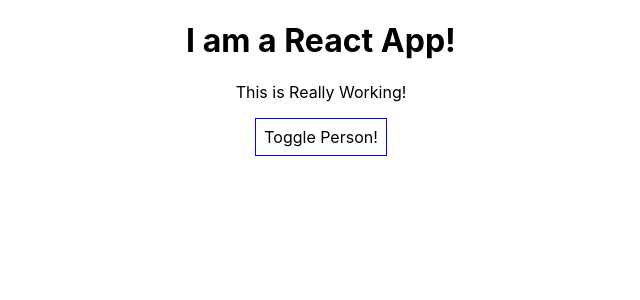
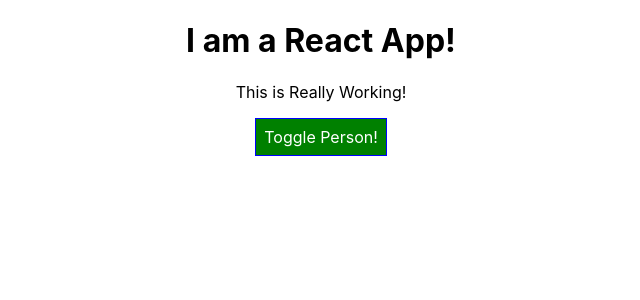
Before and after one commit to ArberGjonaj/React_Throwback_Learning, a React (Create React App) app: page / in a window 1280 px wide. Shown: the top 300 px of the page, without its empty margins (319-959 px from the left). Built offline with nearby package versions, Linux system fonts and the light colour scheme.

Commit message:
Setting Styles Dynamically

```diff
--- a/src/App.js
+++ b/src/App.js
@@ -1,26 +1,22 @@
-import React  from 'react'
-import Person from './Person/Person'
-import './App.css';
-class App extends React.Component{
-  state={
-    person:[
-      {id:'asfgvav', name:'Arber',age:21},
-      {id:'vasdg', name:'Ulger',age:21},
-      {id:'xcgasdga', name:'Elidor',age:21}
+import React from "react";
+import Person from "./Person/Person";
+import "./App.css";
+class App extends React.Component {
+  state = {
+    person: [
+      { id: "asfgvav", name: "Arber", age: 21 },
+      { id: "vasdg", name: "Ulger", age: 21 },
+      { id: "xcgasdga", name: "Elidor", age: 21 },
     ],
-    showPerson: false
-  }
+    showPerson: false,
+  };
 
-  nameChangedHandler = (event,id) =>{
-
-    const personIndex = this.state.person.findIndex(
-      p=>{
-
+  nameChangedHandler = (event, id) => {
+    const personIndex = this.state.person.findIndex((p) => {
       return p.id === id;
-      }
-    )
+    });
     const person = {
-      ...this.state.person[personIndex]
+      ...this.state.person[personIndex],
     };
 
     person.name = event.target.value;
@@ -28,53 +24,60 @@
     const persons = [...this.state.person];
 
     persons[personIndex] = person;
-    this.setState({person:persons})
+    this.setState({ person: persons });
+  };
 
-  }
+  deletePersonHandler = (personIndex) => {
+    const person = [...this.state.person];
+    person.splice(personIndex, 1);
+    this.setState({ person: person });
+  };
 
-  deletePersonHandler = (personIndex) =>{
- const person = [...this.state.person];
- person.splice(personIndex, 1)
- this.setState({person:person})
-  }
+  togglePersonHandler = () => {
+    let doesShow = this.state.showPerson;
+    this.setState({
+      showPerson: !doesShow,
+    });
+  };
+  render() {
+    const style = {
+      backgroundColor: "green",
+      color: "white",
+      font: "inherit",
+      border: "1px solid blue",
+      padding: "8px",
+      cursor: "pointer",
+    };
 
-  togglePersonHandler=()=>{
-    let doesShow = this.state.showPerson
-   this.setState({
-     showPerson:!doesShow
-   })
-  }
-  render(){
-    const style = {
-      backgroundColor: 'white',
-      font: 'inherit',
-      border: '1px solid blue',
-      padding: '8px',
-      cursor: 'pointer'
-    };
     let persons = null;
-    if(this.state.showPerson){
+
+    if (this.state.showPerson) {
       persons = (
         <div>
-          {
-          this.state.person.map((person,index)=>{
-            return <Person name={person.name} key={person.id}  age={person.age} withClick={this.deletePersonHandler.bind(this,index)}
-            changed={(event)=>this.nameChangedHandler(event,person.id)} />
-          })
-          }
-
+          {this.state.person.map((person, index) => {
+            return (
+              <Person
+                name={person.name}
+                key={person.id}
+                age={person.age}
+                withClick={this.deletePersonHandler.bind(this, index)}
+                changed={(event) => this.nameChangedHandler(event, person.id)}
+              />
+            );
+          })}
         </div>
-      )
+      );
+      style.backgroundColor= 'red';
     }
     return (
-    <div className="App" >
+      <div className="App">
         <h1>I am a React App!</h1>
         <p>This is Really Working!</p>
-     <button style={style}  onClick={this.togglePersonHandler}>Toggle Person!</button>
+        <button style={style} onClick={this.togglePersonHandler}>
+          Toggle Person!
+        </button>
 
         {persons}
-
-
       </div>
     );
   }
```
Lines whose indentation alone changed are shown as unchanged.
